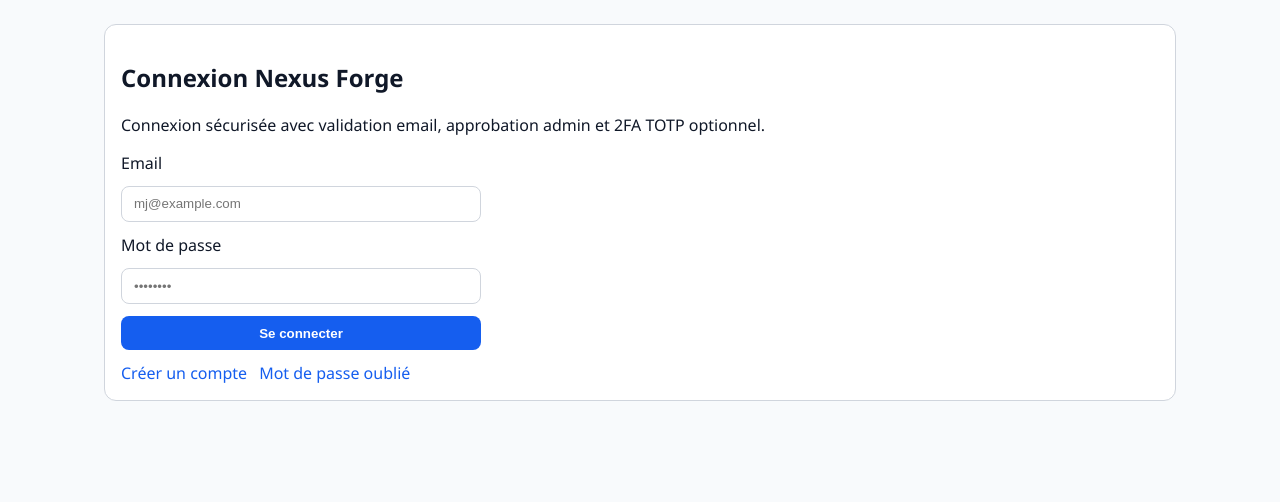
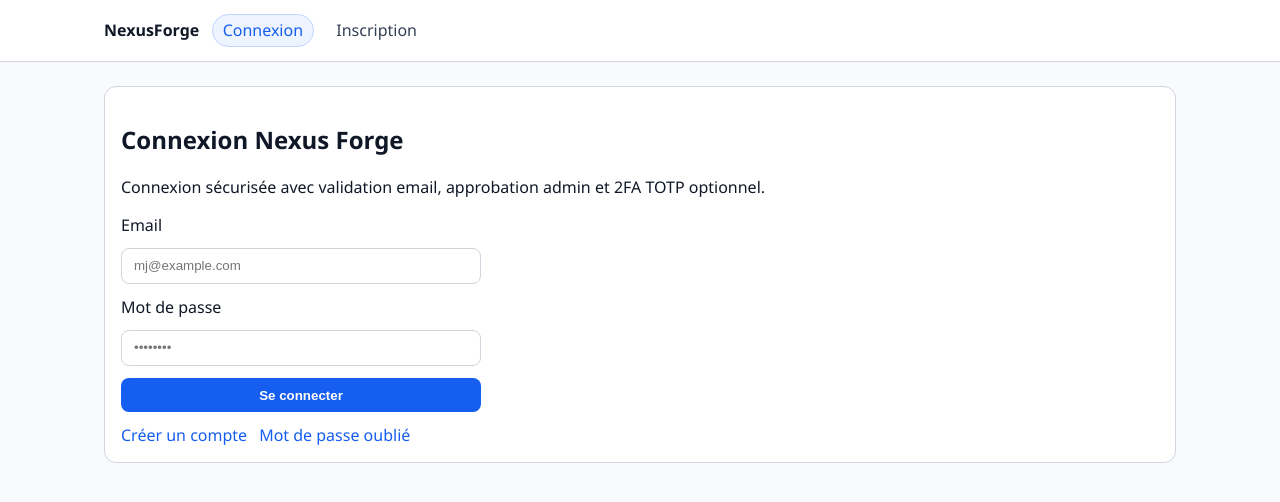
Before and after one commit to Nehwon/nexusforge-client, a React (Vite) app in the folder frontend/: page /login in a window 1280 px wide. Shown: the top 502 px of the page. Built offline with nearby package versions, Linux system fonts and the light colour scheme; no server answers.

Commit message:
feat(ui): add global navigation menu across app

```diff
--- a/frontend/src/components/Layout.tsx
+++ b/frontend/src/components/Layout.tsx
@@ -1,5 +1,58 @@
 import { PropsWithChildren } from 'react';
+import { Link, NavLink } from 'react-router-dom';
+import Button from './Button';
+import { useAuth } from '../hooks/useAuth';
 
 export default function Layout({ children }: PropsWithChildren) {
-  return <main className="page">{children}</main>;
+  const { currentUser, logout } = useAuth();
+  const isAdmin = Boolean(currentUser?.roles.includes('admin'));
+
+  return (
+    <>
+      <header className="top-nav">
+        <div className="top-nav__inner">
+          <Link to="/" className="top-nav__brand">
+            NexusForge
+          </Link>
+          <nav className="top-nav__links" aria-label="Navigation principale">
+            {currentUser ? (
+              <>
+                <NavLink to="/sessions" className={({ isActive }) => (isActive ? 'is-active' : undefined)}>
+                  Sessions
+                </NavLink>
+                <NavLink to="/account/security" className={({ isActive }) => (isActive ? 'is-active' : undefined)}>
+                  Sécurité
+                </NavLink>
+                {isAdmin ? (
+                  <NavLink to="/admin/users/pending" className={({ isActive }) => (isActive ? 'is-active' : undefined)}>
+                    Admin
+                  </NavLink>
+                ) : null}
+              </>
+            ) : (
+              <>
+                <NavLink to="/login" className={({ isActive }) => (isActive ? 'is-active' : undefined)}>
+                  Connexion
+                </NavLink>
+                <NavLink to="/register" className={({ isActive }) => (isActive ? 'is-active' : undefined)}>
+                  Inscription
+                </NavLink>
+              </>
+            )}
+          </nav>
+          <div className="top-nav__right">
+            {currentUser ? (
+              <>
+                <span className="top-nav__user">{currentUser.displayName}</span>
+                <Button variant="secondary" onClick={logout}>
+                  Déconnexion
+                </Button>
+              </>
+            ) : null}
+          </div>
+        </div>
+      </header>
+      <main className="page">{children}</main>
+    </>
+  );
 }
--- a/frontend/src/features/sessions/pages/SessionsListPage.tsx
+++ b/frontend/src/features/sessions/pages/SessionsListPage.tsx
@@ -1,13 +1,12 @@
 import { useEffect, useState } from 'react';
 import { Link } from 'react-router-dom';
 import Layout from '../../../components/Layout';
-import Button from '../../../components/Button';
 import { useAuth } from '../../../hooks/useAuth';
 import { Session } from '../../../types/session';
 import { sessionRepository } from '../../../data/repositories';
 
 export default function SessionsListPage() {
-  const { currentUser, logout } = useAuth();
+  const { currentUser } = useAuth();
   const [sessions, setSessions] = useState<Session[]>([]);
   const [isLoading, setIsLoading] = useState(true);
   const [errorMessage, setErrorMessage] = useState<string | null>(null);
@@ -41,18 +40,9 @@
 
   return (
     <Layout>
-      <header style={{ display: 'flex', justifyContent: 'space-between', alignItems: 'center', gap: '1rem', flexWrap: 'wrap' }}>
-        <div>
-          <h1>Sessions</h1>
-          <p style={{ marginTop: 0 }}>Connecté en tant que {currentUser?.displayName}</p>
-          <div style={{ display: 'flex', gap: '0.75rem', flexWrap: 'wrap' }}>
-            <Link to="/account/security">Sécurité du compte</Link>
-            {currentUser?.roles.includes('admin') ? <Link to="/admin/users/pending">Validation comptes</Link> : null}
-          </div>
-        </div>
-        <Button variant="secondary" onClick={logout}>
-          Se déconnecter
-        </Button>
+      <header>
+        <h1>Sessions</h1>
+        <p style={{ marginTop: 0 }}>Connecté en tant que {currentUser?.displayName}</p>
       </header>
 
       <section className="grid">
--- a/frontend/src/styles/global.css
+++ b/frontend/src/styles/global.css
@@ -25,6 +25,61 @@
   max-width: 1120px;
   margin: 0 auto;
   padding: 1.5rem;
+}
+
+.top-nav {
+  position: sticky;
+  top: 0;
+  z-index: 20;
+  border-bottom: 1px solid #d0d5dd;
+  background: #ffffff;
+}
+
+.top-nav__inner {
+  max-width: 1120px;
+  margin: 0 auto;
+  padding: 0.85rem 1.5rem;
+  display: flex;
+  align-items: center;
+  gap: 0.8rem;
+}
+
+.top-nav__brand {
+  font-weight: 700;
+  color: #101828;
+}
+
+.top-nav__links {
+  display: flex;
+  align-items: center;
+  gap: 0.75rem;
+  flex-wrap: wrap;
+}
+
+.top-nav__links a {
+  color: #344054;
+  border: 1px solid transparent;
+  border-radius: 999px;
+  padding: 0.3rem 0.6rem;
+}
+
+.top-nav__links a.is-active {
+  color: #155eef;
+  background: #eef4ff;
+  border-color: #bfd4ff;
+  text-decoration: none;
+}
+
+.top-nav__right {
+  margin-left: auto;
+  display: flex;
+  align-items: center;
+  gap: 0.55rem;
+}
+
+.top-nav__user {
+  font-size: 0.86rem;
+  color: #475467;
 }
 
 .card {
@@ -63,6 +118,18 @@
 .grid {
   display: grid;
   gap: 1rem;
+}
+
+@media (max-width: 820px) {
+  .top-nav__inner {
+    flex-wrap: wrap;
+  }
+
+  .top-nav__right {
+    margin-left: 0;
+    width: 100%;
+    justify-content: flex-end;
+  }
 }
 
 .widgets-grid {
```
